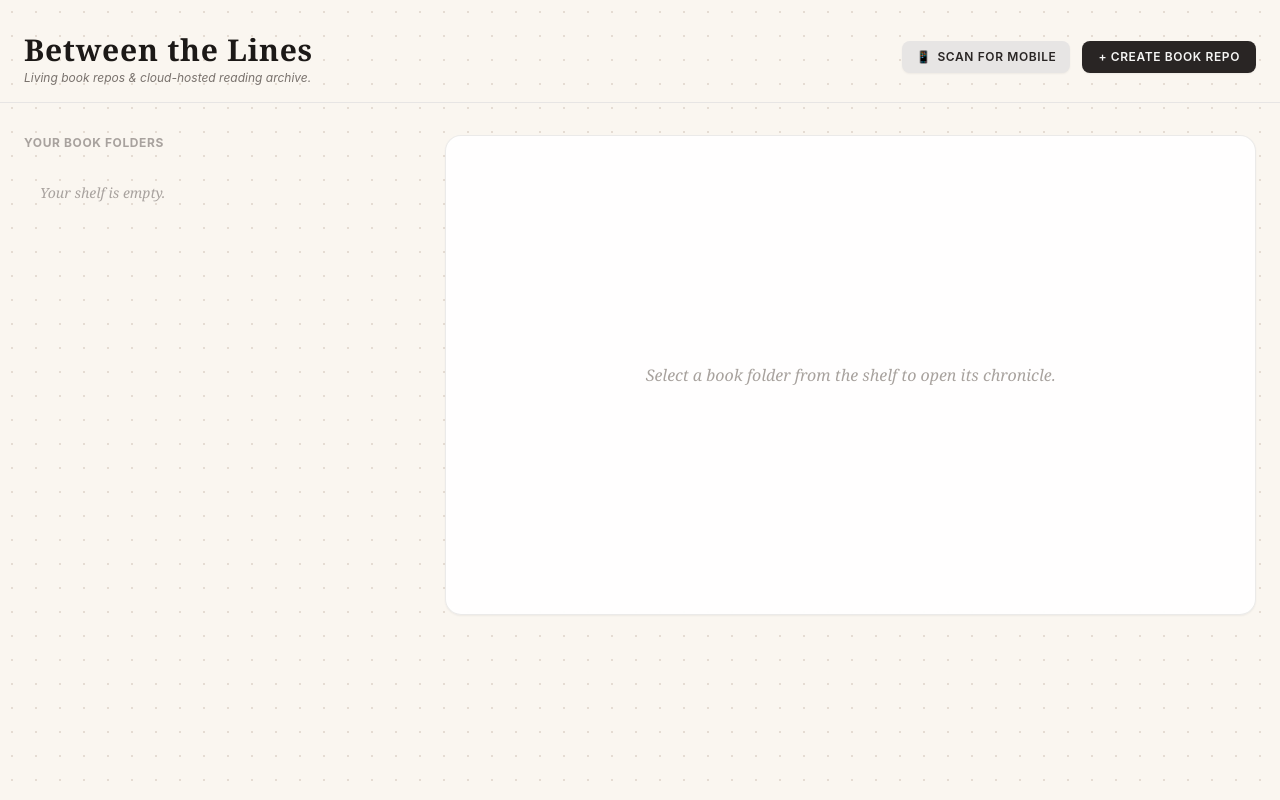
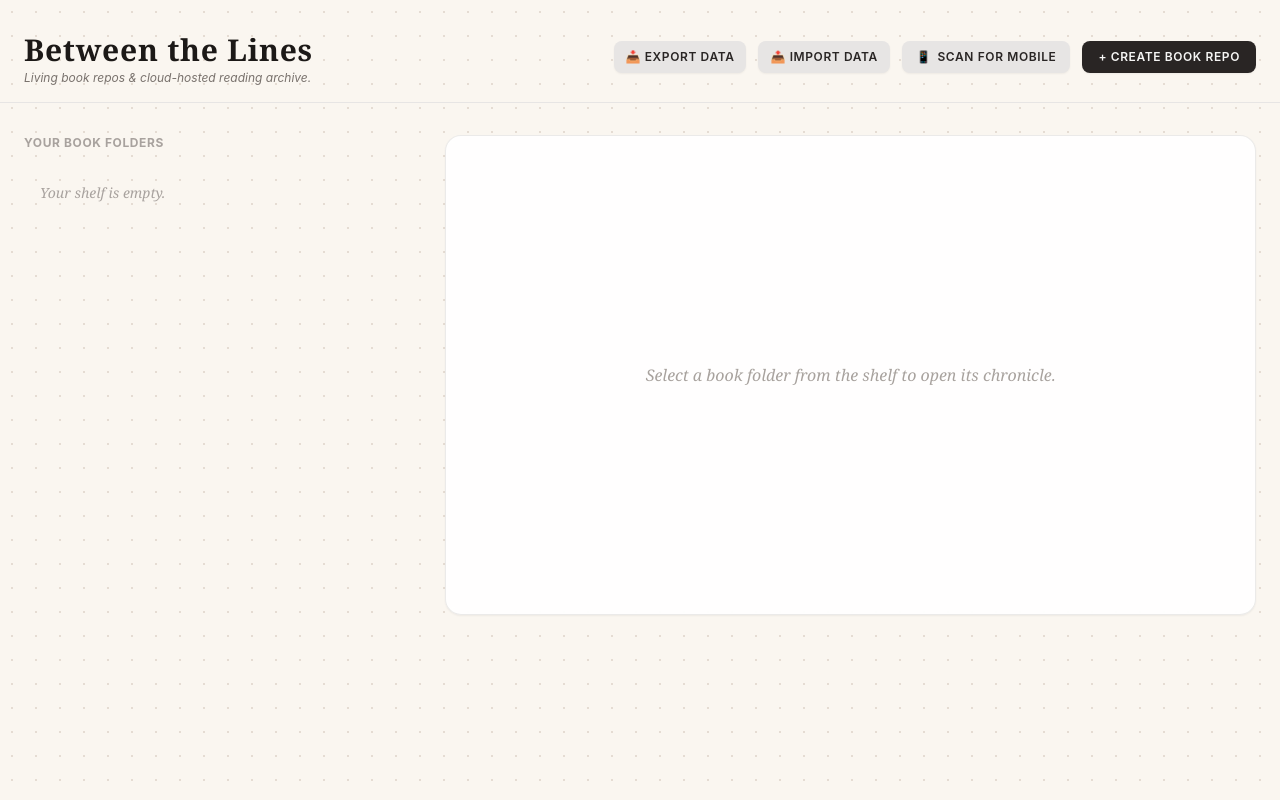
Before and after one commit to Tanmay-27-hawk/BETWEEN_THE_LINES, a plain HTML site: page index.html in a window 1280 px wide. Drawn offline with nearby package versions, Linux system fonts and the light colour scheme.

Commit message:
Add a new feature

```diff
--- a/index.html
+++ b/index.html
@@ -52,11 +52,22 @@
             <h1 class="font-journal text-3xl font-bold tracking-wide text-stone-900">Between the Lines</h1>
             <p class="text-stone-500 italic text-xs mt-0.5">Living book repos & cloud-hosted reading archive.</p>
         </div>
-        <div class="flex items-center gap-3 mt-4 md:mt-0">
-            <!-- QR Code Button -->
-            <button onclick="openQrModal()" class="bg-stone-200 hover:bg-stone-300 text-stone-800 text-xs font-semibold uppercase tracking-wider px-3.5 py-2 rounded-lg transition-colors shadow-sm flex items-center gap-1.5">
-                <span>📱</span> Scan for Mobile
-            </button>
+       <div class="flex items-center gap-3 mt-4 md:mt-0">
+    <!-- Backup Export Button -->
+    <button onclick="exportData()" class="bg-stone-200 hover:bg-stone-300 text-stone-800 text-xs font-semibold uppercase tracking-wider px-3 py-2 rounded-lg transition-colors shadow-sm">
+        📥 Export Data
+    </button>
+
+    <!-- Backup Import Button -->
+    <label class="bg-stone-200 hover:bg-stone-300 text-stone-800 text-xs font-semibold uppercase tracking-wider px-3 py-2 rounded-lg transition-colors shadow-sm cursor-pointer">
+        📤 Import Data
+        <input type="file" onchange="importData(event)" accept=".json" class="hidden">
+    </label>
+
+    <!-- QR Code Button -->
+    <button onclick="openQrModal()" class="bg-stone-200 hover:bg-stone-300 text-stone-800 text-xs font-semibold uppercase tracking-wider px-3.5 py-2 rounded-lg transition-colors shadow-sm flex items-center gap-1.5">
+        <span>📱</span> Scan for Mobile
+    </button>
             <button onclick="openNewBookModal()" class="bg-stone-800 hover:bg-stone-900 text-stone-100 text-xs font-semibold uppercase tracking-wider px-4 py-2 rounded-lg transition-colors shadow-sm">
                 + Create Book Repo
             </button>
```
